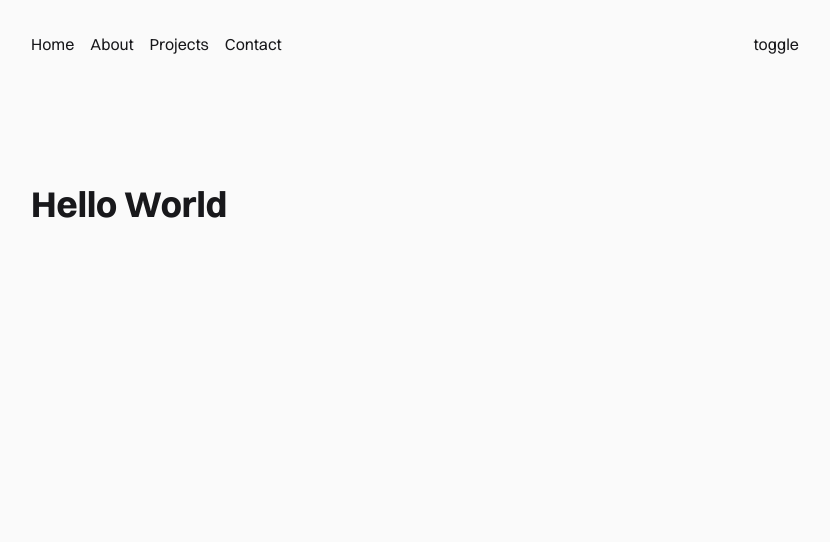
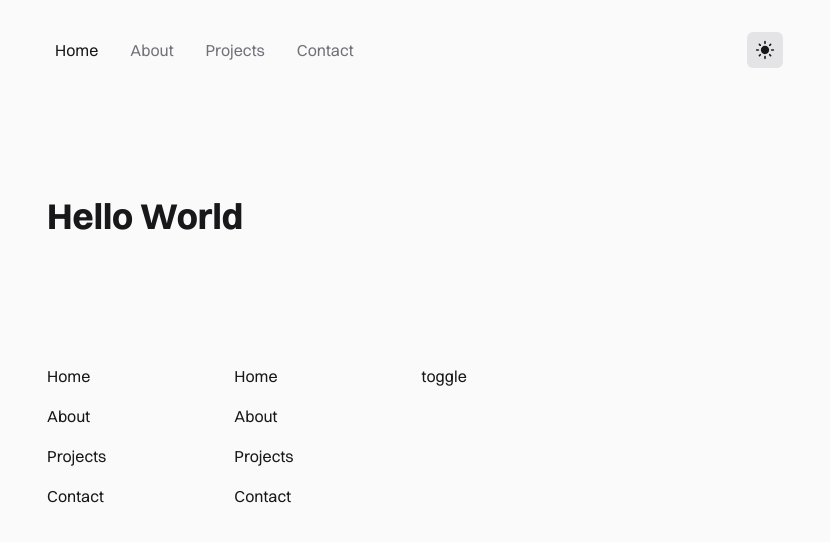
Before and after one commit to edizyurdakul/portfolio, a Next.js app: page / in a window 1280 px wide. Shown: the top 542 px of the page, without its empty margins (225-1055 px from the left). Built offline with nearby package versions, Linux system fonts and the light colour scheme.

Commit message:
Finish header navigation

```diff
--- a/components/Navigation/index.tsx
+++ b/components/Footer/index.tsx
@@ -1,11 +1,16 @@
 import { useTheme } from "next-themes";
 
-function Navigation() {
+function Footer() {
   const { theme, setTheme } = useTheme();
-
   return (
-    <div className="flex justify-between pt-8 pb-32">
-      <ul className="flex space-x-4">
+    <header className="flex justify-start space-x-32 pt-32 pb-8">
+      <ul className="flex flex-col space-y-4">
+        <li>Home</li>
+        <li>About</li>
+        <li>Projects</li>
+        <li>Contact</li>
+      </ul>
+      <ul className="flex flex-col space-y-4">
         <li>Home</li>
         <li>About</li>
         <li>Projects</li>
@@ -16,8 +21,8 @@ function Navigation() {
           toggle
         </button>
       </div>
-    </div>
+    </header>
   );
 }
 
-export default Navigation;
+export default Footer;
--- /dev/null
+++ b/components/Header/index.tsx
@@ -0,0 +1,168 @@
+import { Fragment } from "react";
+import { useTheme } from "next-themes";
+import NextLink from "next/link";
+import { useRouter } from "next/router";
+import { Menu, Transition } from "@headlessui/react";
+import { MdLightMode, MdModeNight } from "react-icons/md";
+import { GiHamburgerMenu } from "react-icons/gi";
+
+function NavItem({ href, text }: { href: string; text: string }) {
+  const router = useRouter();
+  const isActive = router.asPath === href;
+
+  return (
+    <NextLink href={href} passHref>
+      <a
+        className={
+          isActive
+            ? "dark:text-zinc-50 text-zinc-900 p-2 transition-all ease-in-out rounded-md dark:hover:bg-zinc-800 dark:hover:text-zinc-50 hover:bg-zinc-200"
+            : "dark:text-zinc-400 text-zinc-500 p-2 transition-all ease-in-out rounded-md dark:hover:bg-zinc-800 dark:hover:text-zinc-200 hover:bg-zinc-200 hover:text-zinc-900"
+        }
+      >
+        {text}
+      </a>
+    </NextLink>
+  );
+}
+
+function Header() {
+  const { theme, setTheme } = useTheme();
+
+  return (
+    <>
+      {/* inspired by lee rob */}
+      <a
+        href="#contet"
+        aria-label="Skip to content"
+        className="p-2 absolute top-[-25%] transition-all ease-in-out focus:top-[10%]"
+      >
+        Skip to content
+      </a>
+      {/* inspired by lee rob */}
+      <header className="flex justify-between items-center pt-8 pb-32">
+        <div className="md:hidden">
+          <Menu as="div" className="relative inline-block text-left">
+            <div>
+              <Menu.Button
+                aria-label="Mobile menu"
+                className="inline-flex justify-center p-2 text-zinc-900 bg-zinc-200 dark:text-zinc-50 dark:bg-zinc-800 rounded-md transition-all ease-in-out hover:ring-2 hover:ring-zinc-400 dark:hover:ring-2 dark:hover:ring-zinc-700"
+              >
+                <GiHamburgerMenu className="text-xl" />
+              </Menu.Button>
+            </div>
+            <Transition
+              as={Fragment}
+              enter="transition ease-out duration-100"
+              enterFrom="transform opacity-0 scale-95"
+              enterTo="transform opacity-100 scale-100"
+              leave="transition ease-in duration-75"
+              leaveFrom="transform opacity-100 scale-100"
+              leaveTo="transform opacity-0 scale-95"
+            >
+              <Menu.Items className="absolute mt-2 origin-top-right bg-zinc-200 dark:text-zinc-50 dark:bg-zinc-800 rounded-md py-1">
+                <div aria-label="Navigate to home page" className="px-1">
+                  <Menu.Item as={"a"}>
+                    {({ active }) => (
+                      <NextLink href="/" passHref>
+                        <a>
+                          <button
+                            className={`${
+                              active
+                                ? "bg-zinc-300 dark:bg-zinc-600 dark:text-zinc-50 text-zinc-900"
+                                : "dark:text-zinc-400 text-zinc-500"
+                            }   rounded-md px-2 py-2 w-[100%]`}
+                          >
+                            Home
+                          </button>
+                        </a>
+                      </NextLink>
+                    )}
+                  </Menu.Item>
+                </div>
+                <div aria-label="Navigate to about page" className="px-1">
+                  <Menu.Item as={"a"}>
+                    {({ active }) => (
+                      <NextLink href="/about" passHref>
+                        <a>
+                          <button
+                            className={`${
+                              active
+                                ? "bg-zinc-300 dark:bg-zinc-600 dark:text-zinc-50 text-zinc-900"
+                                : "dark:text-zinc-400 text-zinc-500"
+                            }   rounded-md px-2 py-2 w-[100%]`}
+                          >
+                            About
+                          </button>
+                        </a>
+                      </NextLink>
+                    )}
+                  </Menu.Item>
+                </div>
+                <div aria-label="Navigate to projects page" className="px-1">
+                  <Menu.Item as={"a"}>
+                    {({ active }) => (
+                      <NextLink href="/projects" passHref>
+                        <a>
+                          <button
+                            className={`${
+                              active
+                                ? "bg-zinc-300 dark:bg-zinc-600 dark:text-zinc-50 text-zinc-900"
+                                : "dark:text-zinc-400 text-zinc-500"
+                            }   rounded-md px-2 py-2 w-[100%]`}
+                          >
+                            Projects
+                          </button>
+                        </a>
+                      </NextLink>
+                    )}
+                  </Menu.Item>
+                </div>
+                <div aria-label="Navigate to contact page" className="px-1">
+                  <Menu.Item as={"a"}>
+                    {({ active }) => (
+                      <NextLink href="/contact" passHref>
+                        <a>
+                          <button
+                            className={`${
+                              active
+                                ? "bg-zinc-300 dark:bg-zinc-600 dark:text-zinc-50 text-zinc-900"
+                                : "dark:text-zinc-400 text-zinc-500"
+                            }   rounded-md px-2 py-2 w-[100%]`}
+                          >
+                            Contact
+                          </button>
+                        </a>
+                      </NextLink>
+                    )}
+                  </Menu.Item>
+                </div>
+              </Menu.Items>
+            </Transition>
+          </Menu>
+        </div>
+        <ul className="hidden md:flex space-x-4">
+          <li>
+            <NavItem href="/" text="Home" />
+          </li>
+          <li>
+            <NavItem href="/about" text="About" />
+          </li>
+          <li>
+            <NavItem href="/projects" text="Projects" />
+          </li>
+          <li>
+            <NavItem href="/contact" text="Contact" />
+          </li>
+        </ul>
+        <button
+          className="bg-zinc-200 dark:bg-zinc-800 text-xl p-2 rounded-md transition-all ease-in-out hover:ring-2 hover:ring-zinc-400 dark:hover:ring-2 dark:hover:ring-zinc-700"
+          onClick={() => setTheme(theme === "dark" ? "light" : "dark")}
+        >
+          {theme === "light" ? <MdModeNight /> : <MdLightMode />}
+        </button>
+      </header>
+    </>
+  );
+}
+
+export default Header;
--- a/components/Layout/index.tsx
+++ b/components/Layout/index.tsx
@@ -5,7 +5,7 @@ interface LayoutProps {
 }
 
 function Layout({ children }: LayoutProps) {
-  return <div className="max-w-3xl mx-auto">{children}</div>;
+  return <div className="max-w-3xl mx-auto px-4">{children}</div>;
 }
 
 export default Layout;
--- a/package.json
+++ b/package.json
@@ -12,7 +12,8 @@
     "next": "12.0.10",
     "next-themes": "^0.0.15",
     "react": "17.0.2",
-    "react-dom": "17.0.2"
+    "react-dom": "17.0.2",
+    "react-icons": "^4.3.1"
   },
   "devDependencies": {
     "@types/node": "17.0.18",
--- a/pages/_document.tsx
+++ b/pages/_document.tsx
@@ -27,7 +27,7 @@ class MyDocument extends Document {
           <link rel="apple-touch-icon" href="icon.png" />
           <meta name="theme-color" content="#fafafa" />
         </Head>
-        <body className="dark:bg-zinc-900 dark:text-zinc-50 bg-zinc-50 text-zinc-900">
+        <body className="dark:bg-zinc-900 dark:text-zinc-50 bg-zinc-50 text-zinc-900 antialiased">
           <Main />
           <NextScript />
         </body>
--- a/pages/index.tsx
+++ b/pages/index.tsx
@@ -1,15 +1,17 @@
 import type { NextPage } from "next";
 import { useTheme } from "next-themes";
-import Navigation from "../components/Navigation";
+import Footer from "../components/Footer";
+import Header from "../components/Header";
 
 const Home: NextPage = () => {
   const { theme, setTheme } = useTheme();
 
   return (
     <>
-      <Navigation />
+      <Header />
 
       <h1 className="font-bold text-4xl">Hello World</h1>
+      <Footer />
     </>
   );
 };
```
Also changed, not shown: 1 other file (tests, documents, lock files or other folders).
